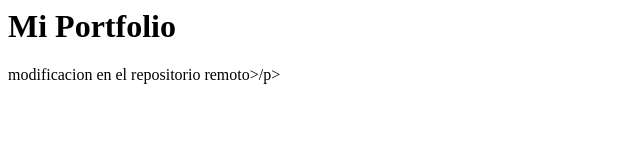
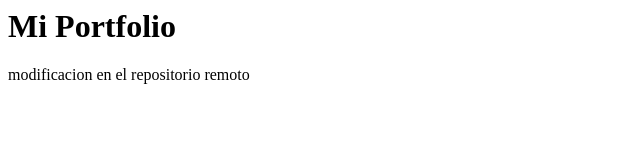
Before and after one commit to webale2/PortFolioFrontend, a plain HTML site: page index.html in a window 1280 px wide. Shown: the full height of the page, 0-640 px from the left. Drawn offline with Linux system fonts and the light colour scheme.

Commit message:
Update index.html

```diff
--- a/index.html
+++ b/index.html
@@ -1,2 +1,2 @@
 <h1>Mi Portfolio</h1>
-<p>modificacion en el repositorio remoto>/p>
+<p>modificacion en el repositorio remoto</p>
```
